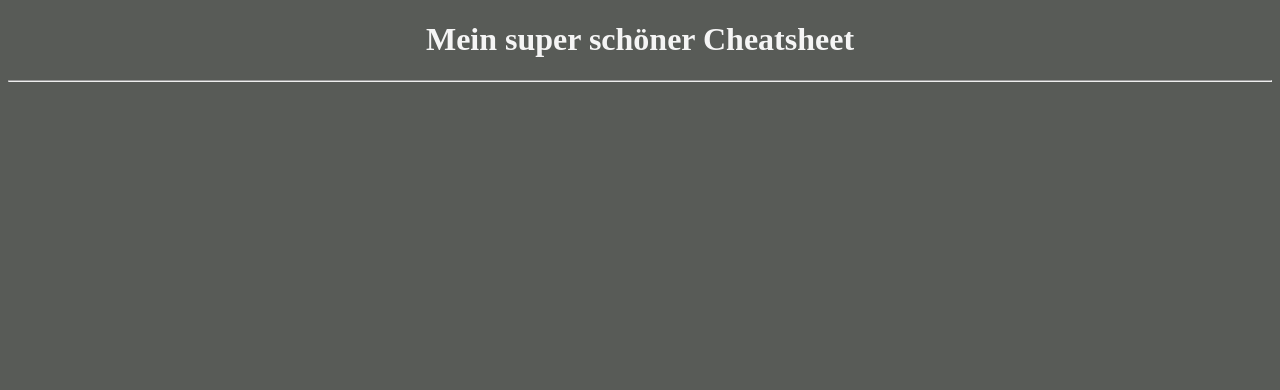
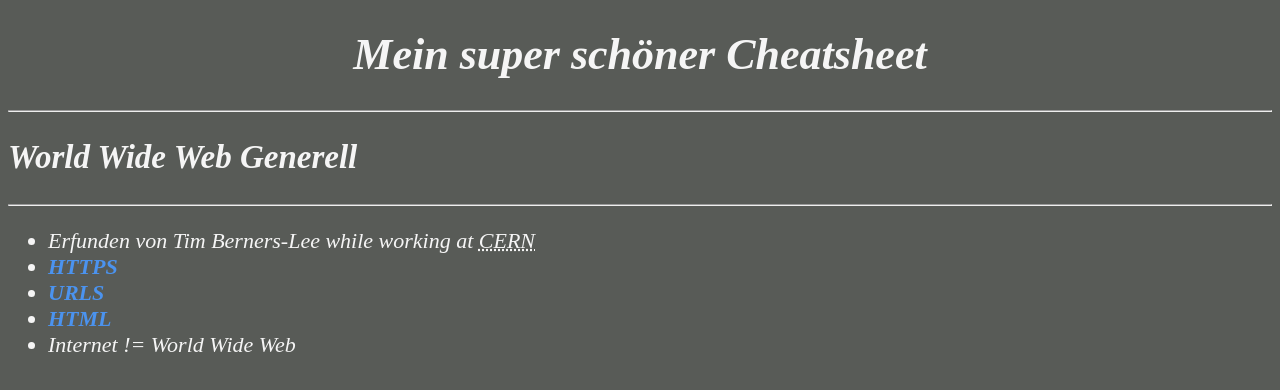
Before and after one commit to 2324-2bhif-wmc-assignments/00-cheat-sheet-SimonLCG14, a plain HTML site: page index.html in a window 1280 px wide. Drawn offline with Linux system fonts and the light colour scheme.

Commit message:
Added some www infos

```diff
--- a/index.html
+++ b/index.html
@@ -8,5 +8,16 @@
 <body>
     <h1>Mein super schöner Cheatsheet</h1>
     <hr>
+    <section id="www-General">
+        <h2>World Wide Web Generell</h2>
+        <hr>
+        <ul>
+            <li>Erfunden von Tim Berners-Lee while working at <abbr title="European Organization for Nuclear Research">CERN</abbr></li>
+            <li><strong>HTTPS</strong></li>
+            <li><strong>URLS</strong></li>
+            <li><strong>HTML</strong></li>
+            <li>Internet != World Wide Web</li>
+        </ul>
+    </section>
 </body>
 </html>
--- a/style.css
+++ b/style.css
@@ -1,8 +1,13 @@
 html{
     background-color: #585b57;
     color: whitesmoke;
+
+    font-size: 22px;
+    font-style: oblique;
 }
-
 h1{
     text-align: center;
 }
+strong, a{
+    color: #4b93ef;
+}
```
